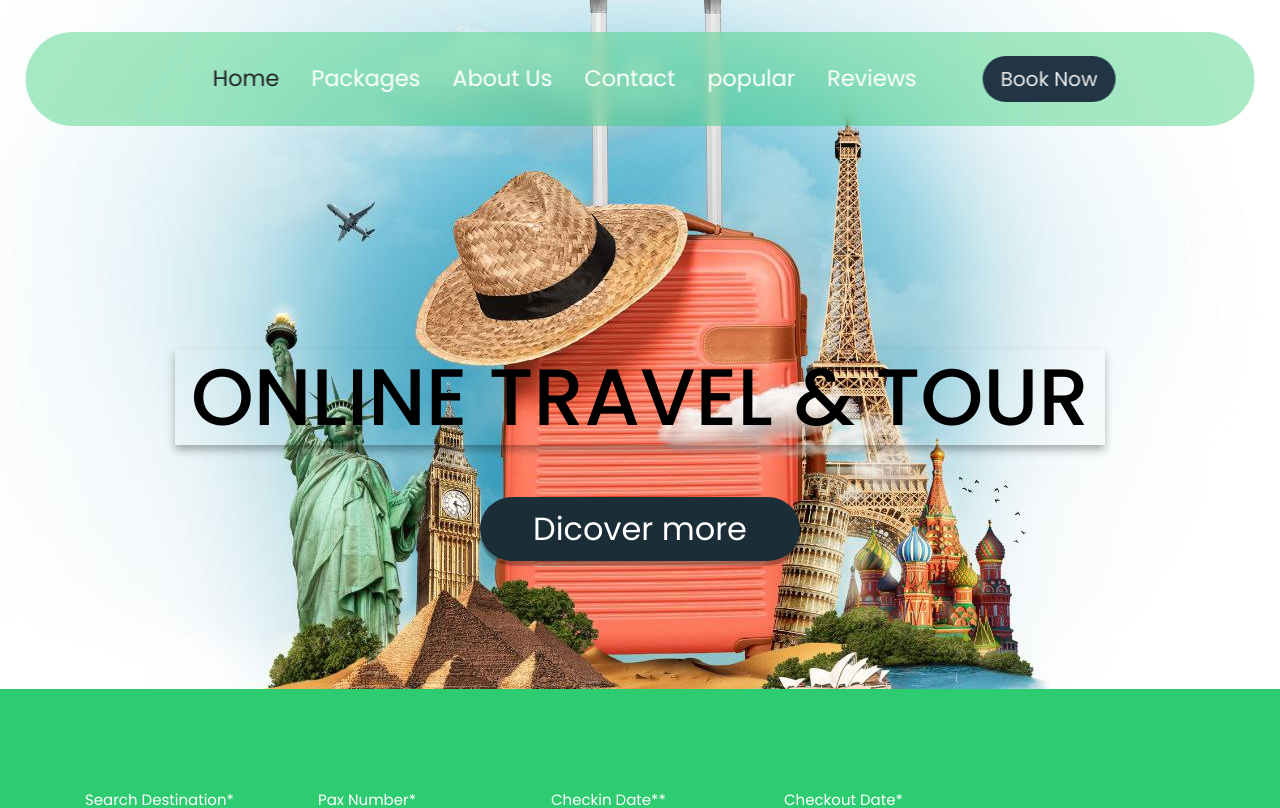
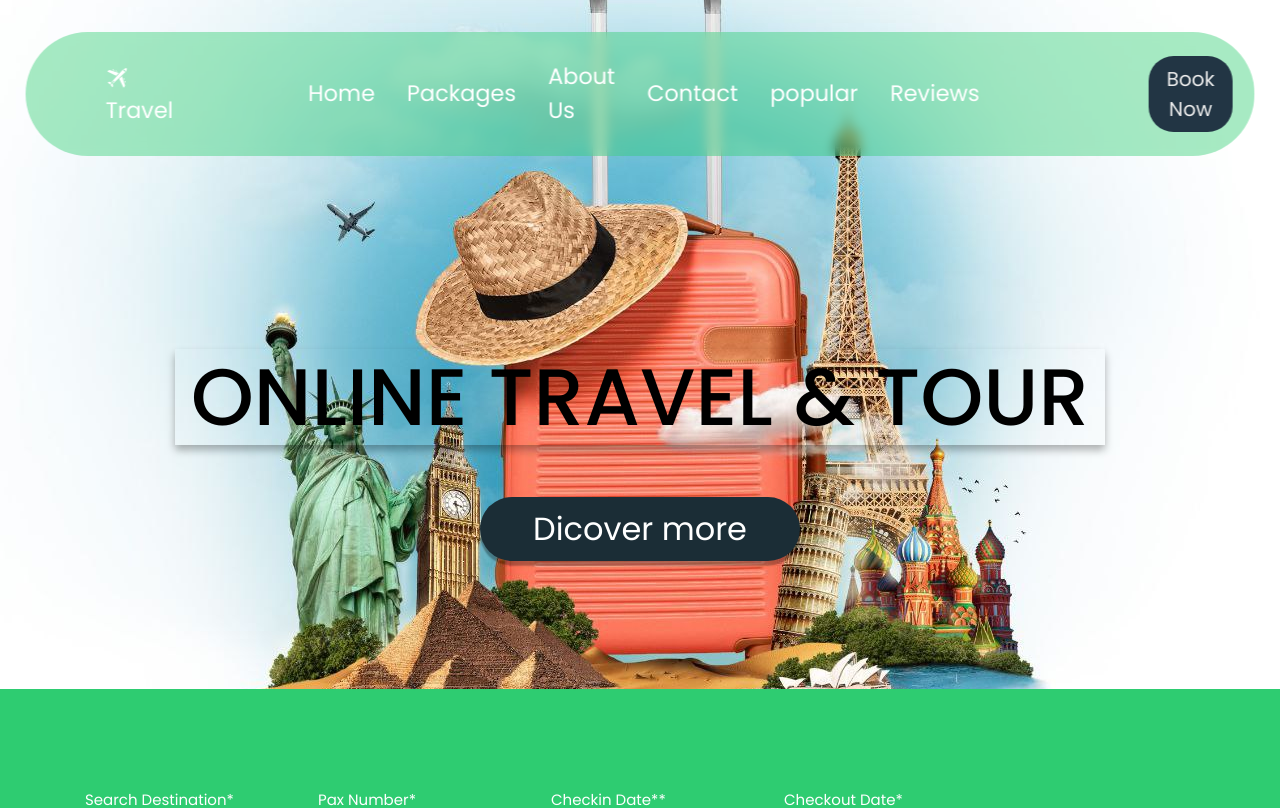
Before and after one commit to zainabmohammed/Travel-App, a React (Create React App) app: page / in a window 1280 px wide. Shown: the top 808 px of the page. Built offline with nearby package versions, Linux system fonts and the light colour scheme; no server answers.

Commit message:
new addition

```diff
--- a/src/Componets/Footer.js
+++ b/src/Componets/Footer.js
@@ -1,8 +1,17 @@
-import React from 'react'
-import "../Style/style.css"
+import React from 'react';
+import "../Style/style.css";
+import {SlPhone} from 'react-icons/sl';
+import { GiCommercialAirplane } from 'react-icons/gi';
+
+
+
 export default function Footer() {
+
   return (
-    <footer class="footer">
+
+    <footer  id = {"contact"}class="footer">
+
+
 
     <div class="footer-top">
       <div class="container">
@@ -10,13 +19,13 @@ export default function Footer() {
         <div class="footer-brand">
 
           <a href="#" class="logo">
-            <img src="./assets/images/logo.svg" alt="Tourly logo"/>
+
+          <GiCommercialAirplane/>  Travel
+
           </a>
 
           <p class="footer-text">
-            Urna ratione ante harum provident, eleifend, vulputate molestiae proin fringilla, praesentium magna conubia
-            at
-            perferendis, pretium, aenean aut ultrices.
+          Contact us if you need any inquiries, we are always available to serve you .
           </p>
 
         </div>
@@ -34,19 +43,19 @@ export default function Footer() {
             <li class="contact-item">
               <ion-icon name="call-outline"></ion-icon>
 
-              <a href="tel:+01123456790" class="contact-link">+01 (123) 4567 90</a>
+              <a href="tel:07712567898" class="contact-link"> <SlPhone/> tel : 07712567898</a>
             </li>
 
             <li class="contact-item">
               <ion-icon name="mail-outline"></ion-icon>
 
-              <a href="mailto:info.tourly.com" class="contact-link">info.tourly.com</a>
+              <a href="mailto:info.tourly.com" class="contact-link">travell@gamil.com</a>
             </li>
 
             <li class="contact-item">
               <ion-icon name="location-outline"></ion-icon>
 
-              <address>3146 Koontz, California</address>
+              <address>Baghdad , Karrada </address>
             </li>
 
           </ul>
@@ -74,7 +83,7 @@ export default function Footer() {
       <div class="container">
 
         <p class="copyright">
-          &copy; 2022 <a href="">codewithsadee</a>. All rights reserved
+          &copy; 2023 <a href="">codewithsadee</a>. All rights reserved
         </p>
 
         <ul class="footer-bottom-list">
--- a/src/Componets/Header.js
+++ b/src/Componets/Header.js
@@ -1,30 +1,57 @@
-import '../Style/style.css'
+import "../Style/style.css";
+import { GiCommercialAirplane } from "react-icons/gi";
 const Header = () => {
-    return (
-    <div id='top'>
-   <header>
-        <div class="logo">
+  return (
 
+      <header>
+         <div class="list" id="top">
+        <nav class="navbar">
+          <ul>
+
+            <div class="travel">
+              <li>
+                <a href="#travel">
+                  <GiCommercialAirplane /> Travel
+                </a>
+              </li>
+            </div>
+
+            <div class="list-nav">
+            <li>
+              <a href="#Home" class="active">
+                Home
+              </a>
+            </li>
+            <li>
+              <a href="#Packages">Packages</a>
+            </li>
+            <li>
+              <a href="#About">About Us</a>
+            </li>
+            <li>
+              <a href="#contact">Contact</a>
+            </li>
+            <li>
+              <a href="#popular">popular</a>
+            </li>
+            <li>
+              <a href="#Review">Reviews</a>
+            </li>
+            </div>
+            <div class ="book now">
+
+            <button className="bookbtn">
+              <a href="#Book Now">Book Now</a>
+            </button>
+
+          </div>
+          </ul>
+        </nav>
         </div>
-        <nav class="navbar">
-            <ul>
-                <li><a href="#Home" class="active">Home</a></li>
-                <li><a href="#Packages">Packages</a></li>
-                <li><a href="#About">About Us</a></li>
-                <li><a href="#contact">Contact</a></li>
-                <li><a href="#popular">popular</a></li>
-                <li><a href="#Review">Reviews</a></li>
-            <button className='bookbtn'> <a href="#Book Now">Book Now</a></button>
-            </ul>
 
-        </nav>
-        <div class="fas fa-bars"></div>
-    </header>
+      </header>
 
-
-
-    </div>
-     );
-}
+  );
+};
 
 export default Header;
--- a/src/Style/style.css
+++ b/src/Style/style.css
@@ -203,7 +203,7 @@ body {
 }
 
 .section-title {
-  margin-bottom: 15px;
+  margin-bottom: 50px;
 }
 
 .section-text {
@@ -264,15 +264,16 @@ header {
 header .navbar{
   margin: 0px !important;
 }
-header .navbar ul {
+ /* header .navbar ul {
   display: flex;
   justify-content: space-between;
   align-items: center;
-  list-style: none;
-  margin: 0 !important;
-}
+  list-style: none; */
+  /* margin: 0 !important; */
+
 header .navbar ul li {
   margin: 0 1rem;
+
 }
 header .navbar ul li a {
   font-size: 1.4rem;
@@ -281,7 +282,7 @@ header .navbar ul li a {
 }
 header .navbar li .active,
 header .navbar li a:hover {
-  color: white;
+  color: white !important;
 }
 header .logo {
   font-size: 2rem;
@@ -721,7 +722,7 @@ header .logo i {
  * #FOOTER
 \*-----------------------------------*/
 
-.footer-top {
+ .footer-top {
   background: var(--gunmetal);
   padding-block: var(--section-padding);
   color: var(--gainsboro);
@@ -742,10 +743,12 @@ header .logo i {
 .footer-text {
   font-size: var(--fs-5);
   line-height: 1.7;
+
 }
 
 .footer-contact {
   margin-bottom: 30px;
+
 }
 
 .contact-title {
@@ -769,6 +772,7 @@ header .logo i {
   font-size: var(--fs-5);
   margin-bottom: 15px;
   max-width: 200px;
+
 }
 
 .contact-item {
@@ -788,6 +792,7 @@ address {
   font-style: normal;
   color: var(--gainsboro);
   font-size: var(--fs-5);
+
 }
 
 .contact-link:is(:hover, :focus) {
@@ -1010,6 +1015,19 @@ address {
     right: auto;
   }
 
+.footer-top .container {
+  grid-template-columns: repeat(3, 1fr);
+  gap: 50px;
+}
+
+.footer-form { grid-column: unset; }
+
+.form-wrapper { flex-direction: column; }
+
+.footer-form .btn { width: 100%; }
+
+
+
   /**
    * FOOTER
    */
@@ -1036,6 +1054,7 @@ address {
     justify-content: flex-end;
   }
 }
+
 
 /**
  * responsive for larger than 768px screen
@@ -1475,7 +1494,7 @@ body {
 .text {
   font-size: 22px;
   color: #545454;
-  line-height: 12px;
+
   text-align: justify;
 margin-top: 10px;
 padding-top: 4px;
@@ -1528,3 +1547,29 @@ padding-top: 4px;
   font-size: 20px;
   font-weight: bold;
 }
+
+.popular-card{
+  transition: 0.3s;
+}
+
+.popular-card  :hover{
+  filter:brightness(100%) ;
+  transform: scale(1.04);
+}
+
+  header .navbar ul {
+  display: flex;
+  align-items: center;
+  justify-content: space-between;
+  gap: 103px;
+  margin: 0 !important;
+
+
+ }
+.list-nav {
+  display: flex;
+  align-items: center;
+  justify-content: space-between;
+
+
+}
```
Also changed, not shown: src/Componets/CheckoutPackages.js (+7 -9 lines), src/Componets/Gellery.js (added, +59 -0 lines), src/Componets/Popular.js (+6 -28 lines), src/index.js (+19 -20 lines).
